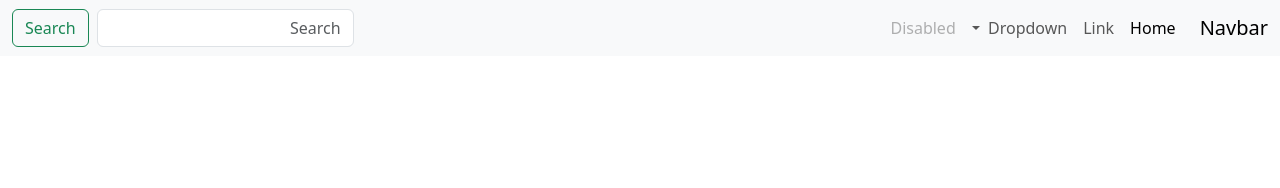
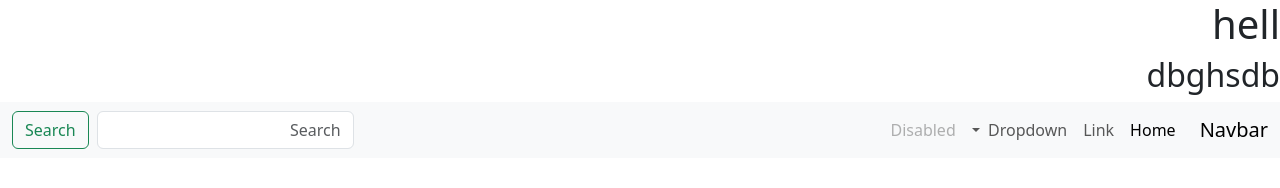
Before and after one commit to shubham8013/DEMO2, a plain HTML site: page index.html in a window 1280 px wide. Drawn offline with nearby package versions, Linux system fonts and the light colour scheme.

Commit message:
broken feature

```diff
--- a/index.html
+++ b/index.html
@@ -14,6 +14,8 @@
 </head>
 
 <body>
+    <h1>hell</h1>
+    <h2>dbghsdb</h2>
     <nav class="navbar navbar-expand-lg bg-body-tertiary">
         <div class="container-fluid">
             <a class="navbar-brand" href="#">Navbar</a>
```
